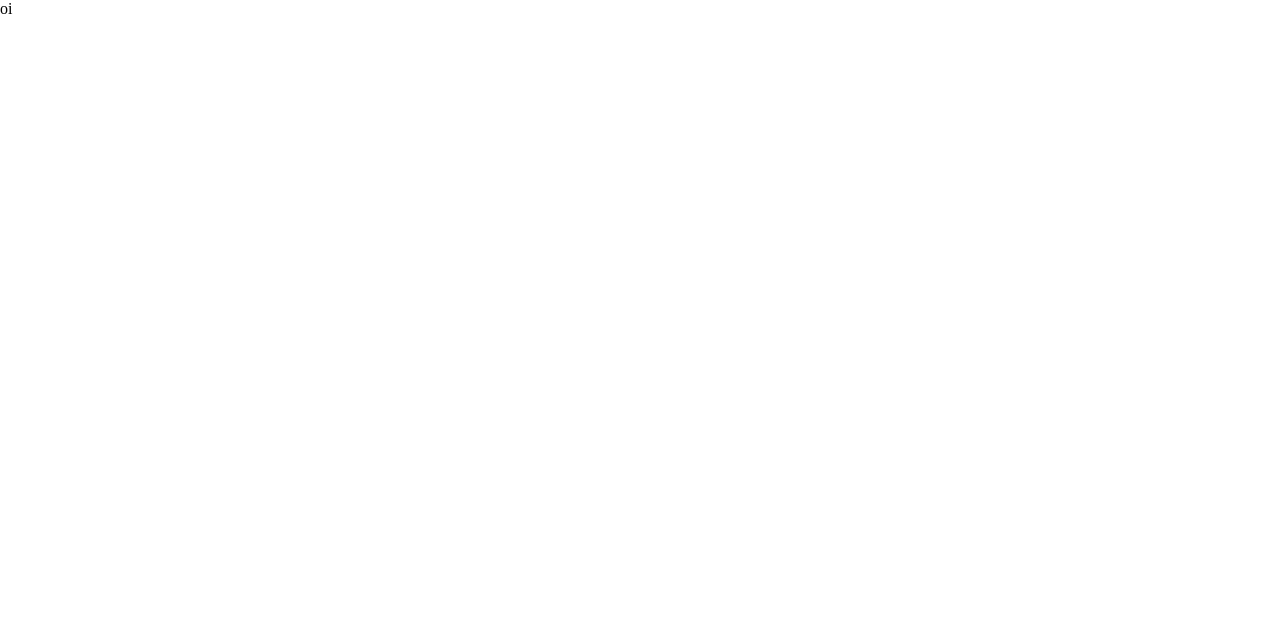
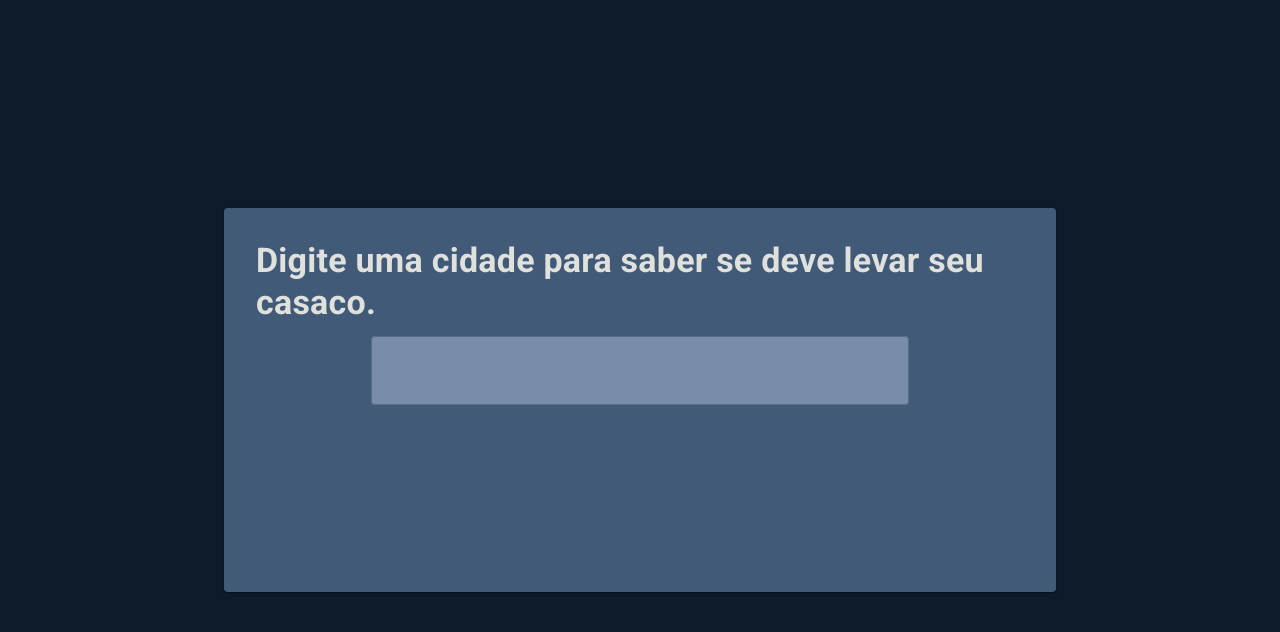
Before and after one commit to Muri3M/get-a-coat, a React (Create React App) app: page / in a window 1280 px wide. Shown: the top 632 px of the page. Built offline with nearby package versions, Linux system fonts and the light colour scheme; no server answers.

Commit message:
feat: create temperature component

```diff
--- a/src/App.tsx
+++ b/src/App.tsx
@@ -1,7 +1,39 @@
 import React from 'react';
+import { Container, Card } from '@mui/material';
+import Temperature from './components/Temperature';
+import Input from './components/Input';
 
 function App() {
-  return <div className="App"> oi</div>;
+  return (
+    <Container
+      disableGutters
+      sx={{
+        bgcolor: '#0D1B2A',
+        height: '100vh',
+        maxWidth: '100vw !important',
+
+        display: 'flex',
+        justifyContent: 'center',
+        alignItems: 'center',
+      }}
+    >
+      <Card
+        sx={{
+          bgcolor: '#415A77',
+          p: 4,
+          width: '60%',
+          height: '40%',
+          display: 'flex',
+          alignItems: 'center',
+          flexDirection: 'column',
+          justifyContent: 'space-between',
+        }}
+      >
+        <Input />
+        <Temperature />
+      </Card>
+    </Container>
+  );
 }
 
 export default App;
--- /dev/null
+++ b/src/components/Temperature.tsx
@@ -0,0 +1,102 @@
+import React from 'react';
+import { useQuery } from '@apollo/client';
+import { Card, Typography } from '@mui/material';
+
+import { shallowEqual, useSelector } from 'react-redux';
+import TEMPERATURE from '../querys';
+
+interface getTemperatureData {
+  getCityByName: {
+    weather: {
+      temperature: {
+        actual: number;
+      };
+    };
+  };
+}
+
+function Temperature() {
+  const name: string = useSelector(
+    (state: CityState) => state.city,
+    shallowEqual
+  );
+
+  const { loading, error, data } = useQuery<getTemperatureData>(TEMPERATURE, {
+    variables: { name },
+  });
+
+  const temperature = data?.getCityByName?.weather?.temperature?.actual;
+
+  if (name === '') {
+    return <div />;
+  }
+
+  if (loading) {
+    return <p>Loading...</p>;
+  }
+
+  if (error) {
+    return (
+      <Typography
+        variant="h4"
+        fontWeight="bold"
+        gutterBottom
+        color="#f53b3b"
+        component="div"
+      >
+        Acontecu um erro
+      </Typography>
+    );
+  }
+
+  if (temperature === undefined) {
+    return (
+      <Typography
+        variant="h4"
+        fontWeight="bold"
+        gutterBottom
+        color="#E0E1DD"
+        component="div"
+      >
+        Cidade não encontrada
+      </Typography>
+    );
+  }
+
+  return (
+    <Card
+      sx={{
+        bgcolor: '#415A77',
+        boxShadow: 'none',
+        width: '100%',
+        display: 'flex',
+        alignItems: 'center',
+        flexDirection: 'column',
+        justifyContent: 'space-between',
+      }}
+    >
+      <Typography
+        variant="h2"
+        fontWeight="bold"
+        gutterBottom
+        color={temperature > 293 ? '#DE6E4B' : '#778da9'}
+        component="div"
+      >
+        {(temperature - 273.15).toFixed(2)}°
+      </Typography>
+      <Typography
+        variant="h5"
+        fontWeight="bold"
+        gutterBottom
+        color="#E0E1DD"
+        component="div"
+      >
+        {temperature > 293
+          ? `Em ${name} esta quente não precisa de casaco`
+          : `Em ${name} esta frio é melhor levar o casaco`}
+      </Typography>
+    </Card>
+  );
+}
+
+export default Temperature;
```
